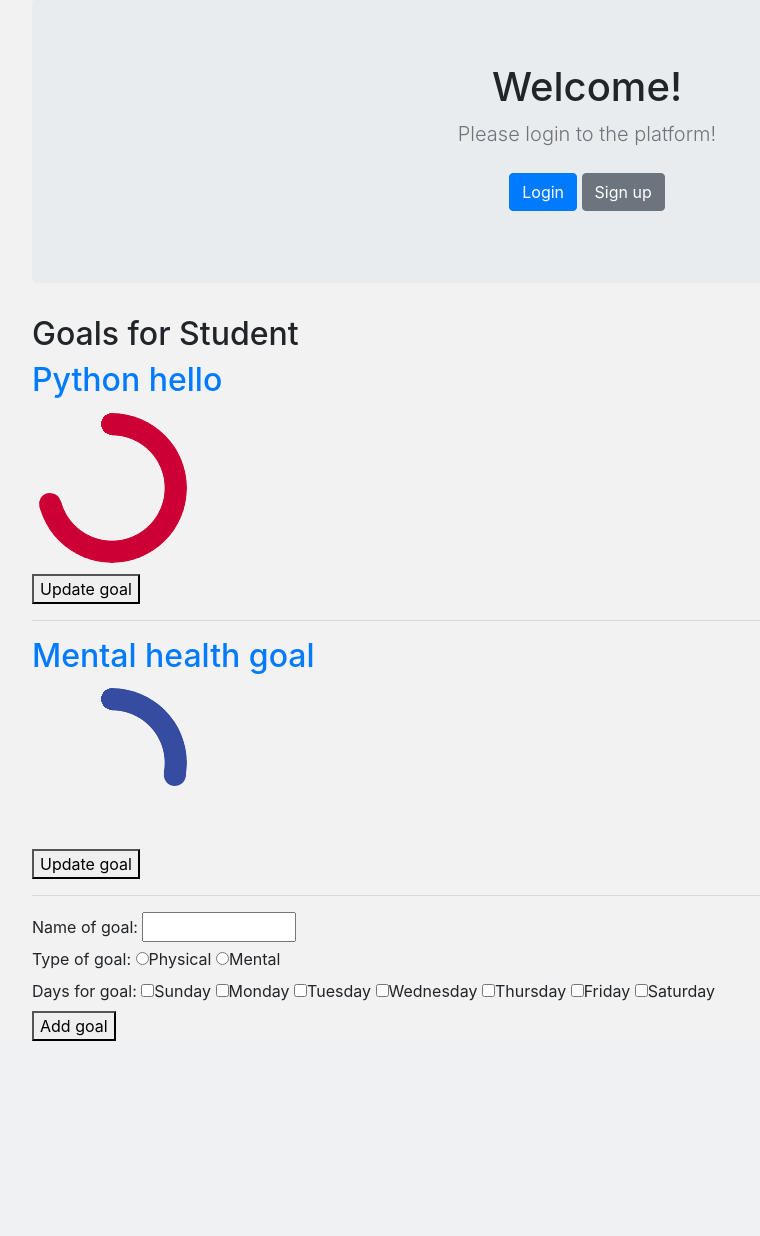
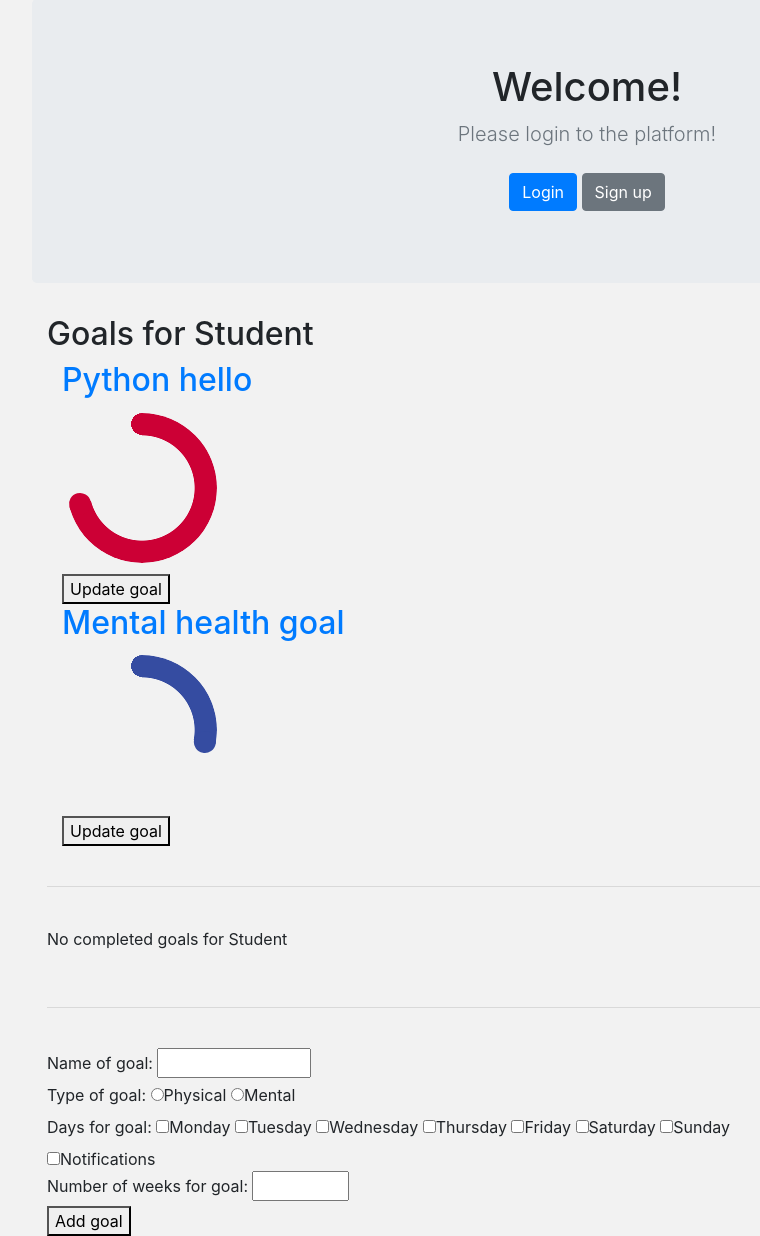
Before and after one commit to bonitadavis/wellness-web-app, a Flask app: page / in a window 1280 px wide. Shown: the part 57-1293 px from the top of the page, without its empty margins (53-813 px from the left). Before the commit the page ends 1098 px from the top, so only its background shows below. Run offline with Flask 3, Linux system fonts and the light colour scheme; some libraries are stand-ins or nearby versions.

Commit message:
Refactor stuff

```diff
--- a/main.py
+++ b/main.py
@@ -5,8 +5,8 @@ app = Flask(__name__)
 
 def get_data():
      return [{"name": "Student"},
-     {"title": "Python hello", "days": random.randint(0, 7), "limit": 7, "type": "physical"},
-     {"title": "Mental health goal", "days": random.randint(0, 7), "limit": 7, "type": "mental"}]
+     {"goalID": 10, "title": "Python hello", "days": random.randint(0, 7), "limit": 7, "type": "physical"},
+     {"goalID": 20, "title": "Mental health goal", "days": random.randint(0, 7), "limit": 7, "type": "mental"}]
 
 @app.route("/add", methods=['GET', 'POST'])
 def add_data():
@@ -14,12 +14,14 @@ def add_data():
     name = request.args['name']
     goal_type = request.args['type']
     days = []
+    notifs = int(request.args['notifs']) != 0
+    weeks = request.args['weeks']
     for i in range(0, 7):
-        days.append(request.args["d%d" % i] == 0)
-    return add_data_internal(name, goal_type, days)
+        days.append(int(request.args["d%d" % i]) != 0)
+    return add_data_internal(name, goal_type, days, notifs, weeks)
 
-def add_data_internal(name: str, goal_type: str, days: list[bool]):
-    print("We're adding {} {} {}".format(name, goal_type, days))
+def add_data_internal(name: str, goal_type: str, days: list[bool], notifs: bool, weeks: int):
+    print("We're adding {}, {}, {}, {}, {}".format(name, goal_type, days, notifs, weeks))
     return main()
 
 @app.route("/update", methods=['GET', 'POST'])
@@ -27,8 +29,8 @@ def update_data():
     """Do something to update data"""
     return update_data_internal(int(request.args['goal']))
 
-def update_data_internal(goal: int):
-    print("We're updating goal number %d" % goal)
+def update_data_internal(goal_id: int):
+    print("We're updating goal number %d" % goal_id)
     return main()
 
 @app.route("/")
@@ -36,6 +38,9 @@ def main():
      """Main page of the app"""
      # Front-end conversion for display
      our_data = get_data()
+     profile_data = our_data[0]
+     incomplete_goals = []
+     complete_goals = []
      for index in range(1, len(our_data)):
          our_type = our_data[index].pop("type", None)
          match our_type:
@@ -43,4 +48,8 @@ def main():
                  our_data[index]["color"] = "#cc0035"
              case "mental":
                  our_data[index]["color"] = "#354ca1"
-     return render_template("index.html", data = our_data)
+         if (our_data[index]["days"] == our_data[index]["limit"]):
+             complete_goals.append(our_data[index])
+         else:
+             incomplete_goals.append(our_data[index])
+     return render_template("index.html", profile_data = profile_data, incomplete_goals = incomplete_goals, complete_goals = complete_goals)
--- a/templates/index.html
+++ b/templates/index.html
@@ -14,16 +14,46 @@
        </div>
    </section>
 
-   <h2>Goals for {{data[0]['name']}}</h2>
-
-   {% for goal in data[1:] %}
+   {% if incomplete_goals|length > 0 %}
+   <div class="container">
+   <h2>Goals for {{profile_data['name']}}</h2>
+   {% for goal in incomplete_goals %}
+       <div class="col-4">
        <a href="#"><h2>{{ goal['title'] }}</h2></a>
        <div class="pie" style="--p:{{ (goal['days'] / goal['limit'] * 100) | int }};--c:{{ goal['color'] }}"></div>
-       <form action="/update?goal={{ loop.index }}" method="post">
+       <form action="/update?goal={{ goal['goalID'] }}" method="post">
            <button type="submit">Update goal</button>
        </form>
-       <hr />
+       </div>
    {% endfor %}
+   {% else %}
+   <p>No goals in progress for {{profile_data['name']}}</p>
+   {% endif %}
+
+   <br/>
+   <hr/>
+   <br/>
+
+   {% if complete_goals|length > 0 %}
+   <h2>Completed goals for {{profile_data['name']}}</h2>
+   <div class="container">
+   {% for goal in complete_goals %}
+       <div class="col-4">
+       <a href="#"><h2>{{ goal['title'] }}</h2></a>
+       <div class="pie" style="--p:{{ (goal['days'] / goal['limit'] * 100) | int }};--c:{{ goal['color'] }}"></div>
+       <form action="/update?goal={{ goal['goalID'] }}" method="post">
+           <button type="submit">Update goal</button>
+       </form>
+       </div>
+   {% endfor %}
+   </div>
+   {% else %}
+   <p>No completed goals for {{profile_data['name']}}</p>
+   {% endif %}
+
+   <br />
+   <hr />
+   <br />
 
     <form onsubmit="return setNewGoalAction(this)" method="post">
         <label for="name">Name of goal:</label>
@@ -32,13 +62,16 @@
         <input type="radio" name="type">Physical</input>
         <input type="radio" name="type">Mental</input><br/>
         <label for="day">Days for goal:</label>
-        <input type="checkbox" id="0" name="day">Sunday</input>
-        <input type="checkbox" id="1" name="day">Monday</input>
-        <input type="checkbox" id="2" name="day">Tuesday</input>
-        <input type="checkbox" id="3" name="day">Wednesday</input>
-        <input type="checkbox" id="4" name="day">Thursday</input>
-        <input type="checkbox" id="5" name="day">Friday</input>
-        <input type="checkbox" id="6" name="day">Saturday</input><br/>
+        <input type="checkbox" id="0" name="day">Monday</input>
+        <input type="checkbox" id="1" name="day">Tuesday</input>
+        <input type="checkbox" id="2" name="day">Wednesday</input>
+        <input type="checkbox" id="3" name="day">Thursday</input>
+        <input type="checkbox" id="4" name="day">Friday</input>
+        <input type="checkbox" id="5" name="day">Saturday</input>
+        <input type="checkbox" id="6" name="day">Sunday</input><br/>
+        <input type="checkbox" id="notifs">Notifications<br/>
+        <label for="weeks">Number of weeks for goal:</label>
+        <input type="number" id="weeks" min="1" max="208" /><br/>
         <button type="submit">Add goal</button>
     </form>
 
@@ -48,8 +81,11 @@
         let t = Array.from(document.getElementsByName("type")).map(x => x.checked);
         let type = t[0] ? "physical" : "mental";
         let d = Array.from(document.getElementsByName("day")).map(x => x.checked + 0);
+        let notif = document.getElementById("notifs").checked + 0;
+        let weeks = document.getElementById("weeks").value;
         form.action = "/add?name=" + name + "&type=" + type + "&d0=" + d[0] +
-           "&d1=" + d[1] + "&d2=" + d[2] + "&d3=" + d[3] + "&d4=" + d[4] + "&d5=" + d[5] + "&d6=" + d[6];
+           "&d1=" + d[1] + "&d2=" + d[2] + "&d3=" + d[3] + "&d4=" + d[4] + "&d5=" + d[5] + "&d6=" + d[6] +
+           "&notifs=" + notif + "&weeks=" + weeks;
         return true;
     }
     </script>
```
